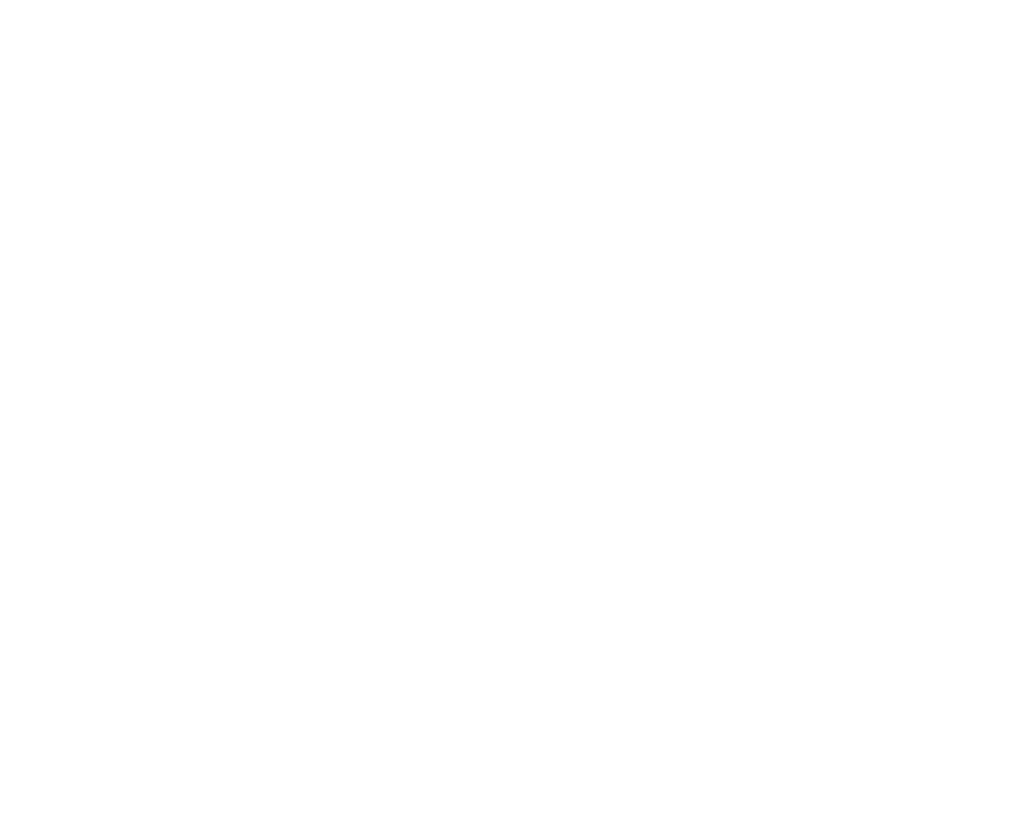
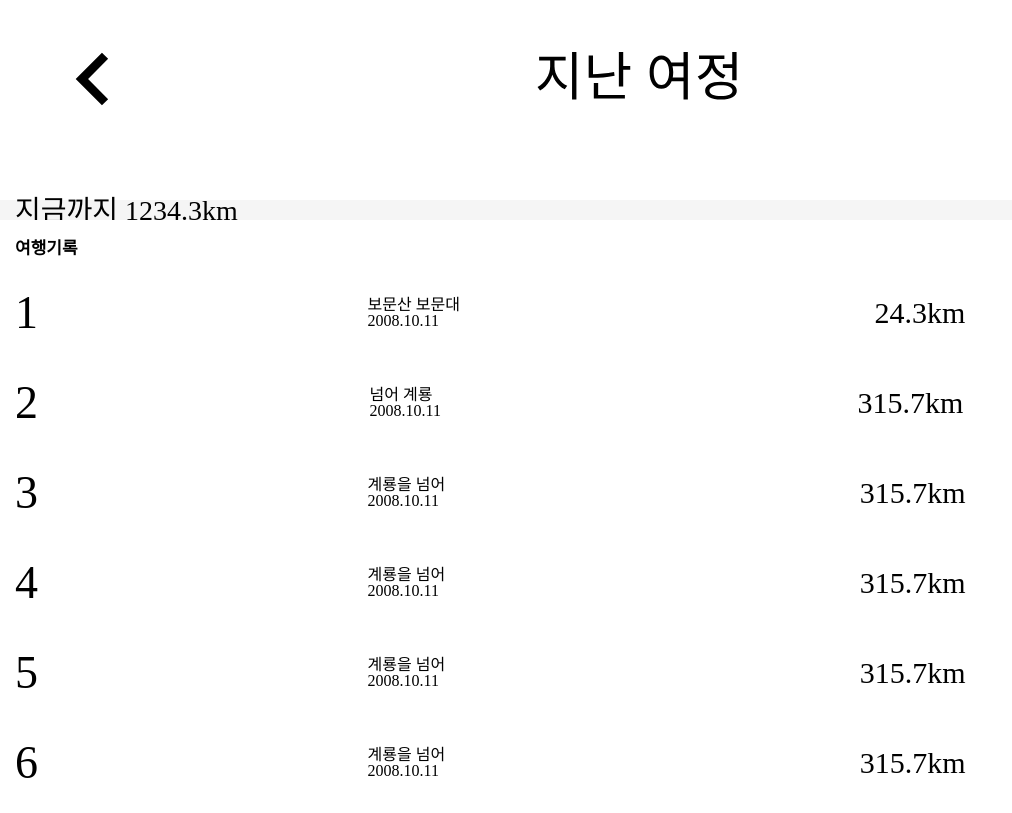
Before and after one commit to DSM-Hackathon-2024-team-5/justg0-frontend, a React (Vite) app: page /trip in a window 1280 px wide. Before the commit this address had no page. Shown: the whole page, without its empty margins (0-1012 px from the left). Built offline with nearby package versions, Linux system fonts and the light colour scheme.

Commit message:
지난 여정 페이지 작성

```diff
--- a/src/pages/signup.jsx
+++ b/src/pages/signup.jsx
@@ -99,8 +99,6 @@ function Signup() {
         </InputContainer>
         <InputContainer id="password">
           <Input type="password" placeholder="비밀번호를 입력해주세요" />
-          <Img $open src="/images/Vector.svg" alt="open" id='open'/>
-          <Img $open src="/images/eye.svg" alt="closed" id='closed'/>
         </InputContainer>
         <InputContainer id="password">
           <Input type="text" placeholder="닉네임을 입력해주세요" />
--- a/src/pages/trip.jsx
+++ b/src/pages/trip.jsx
@@ -0,0 +1,187 @@
+import React from 'react';
+import styled from 'styled-components';
+
+const Body = styled.div`
+  background-color: rgb(245, 245, 245);
+  margin: 0;
+`;
+
+const Title = styled.div`
+  background-color: white;
+  height: 200px;
+
+  img {
+    width: 100vw;
+  }
+
+  p {
+    font-size: 28px;
+    margin-left: 15px;
+    margin-top: 30px;
+    line-height: 40px;
+  }
+    ${({theme, $bolder}) => ($bolder === theme.font.headLine)};
+`;
+
+const TripRecord = styled.div`
+  background-color: white;
+  position: relative;
+  top: 20px;
+`;
+
+const Record = styled.div`
+  display: flex;
+  align-items: center;
+  height: 80px;
+  padding-bottom: 10px;
+  justify-content: space-between;
+
+  h1 {
+    font-size: 50px;
+    font-weight: 500;
+    margin-right: 15px;
+    margin-left: 15px;
+    display: flex;
+    align-items: center;
+
+    &:first-child {
+      font-size: 46px;
+    }
+  }
+
+  p {
+    b {
+      display: block;
+
+      span {
+        display: block;
+      }
+    }
+  }
+
+  #KM {
+    font-size: 30px;
+    display: flex;
+    align-items: center;
+    margin-left: 100px;
+  }
+
+  #KM b{
+    display: flex;
+    justify-content: flex-start;
+    float: left;
+  }
+
+  img {
+    /* 이미지 스타일이 여기에 추가될 수 있습니다 */
+  }
+`;
+
+const RecordTitle = styled.p`
+  margin: 0;
+  margin-left: 15px;
+  padding-top: 20px;
+  font-size: 17px;
+  font-weight: 700;
+`;
+
+function App() {
+  return (
+    <Body>
+      <Title>
+        <img src="/images/Group15.svg" alt="title logo" />
+        <p $bolder>
+          <b>
+            지금까지 <span>1234.3km</span>
+            <br />
+            여행했어요!
+          </b>
+        </p>
+      </Title>
+
+      <TripRecord>
+        <RecordTitle>여행기록</RecordTitle>
+        <br />
+        <Record>
+          <h1>1</h1>
+          <p>
+            <b>
+            보문산 보문대
+              <br />
+              <span>2008.10.11</span>
+            </b>
+          </p>
+          <span id="KM">24.3km</span>
+          <img src="" alt="" />
+        </Record>
+
+        <Record>
+          <h1>2</h1>
+          <p>
+            <b>
+            넘어 계룡
+              <br />
+              <span>2008.10.11</span>
+            </b>
+          </p>
+          <span id="KM">315.7km</span>
+          <img src="" alt="" />
+        </Record>
+
+        <Record>
+          <h1>3</h1>
+          <p>
+            <b>
+            계룡을 넘어
+              <br />
+              <span>2008.10.11</span>
+            </b>
+          </p>
+          <span id="KM">315.7km</span>
+          <img src="" alt="" />
+        </Record>
+
+        <Record>
+          <h1>4</h1>
+          <p>
+            <b>
+            계룡을 넘어
+              <br />
+              <span>2008.10.11</span>
+            </b>
+          </p>
+          <span id="KM">315.7km</span>
+          <img src="" alt="" />
+        </Record>
+
+        <Record>
+          <h1>5</h1>
+          <p>
+            <b>
+            계룡을 넘어
+              <br />
+              <span>2008.10.11</span>
+            </b>
+          </p>
+          <span id="KM">315.7km</span>
+          <img src="" alt="" />
+        </Record>
+
+        <Record>
+          <h1>6</h1>
+          <p>
+            <b>
+            계룡을 넘어
+              <br />
+              <span>2008.10.11</span>
+            </b>
+          </p>
+          <span id="KM">315.7km</span>
+          <img src="" alt="" />
+        </Record>
+      </TripRecord>
+    </Body>
+  );
+}
+
+export default App;
--- a/src/router.jsx
+++ b/src/router.jsx
@@ -2,6 +2,7 @@ import { BrowserRouter, Routes, Route } from "react-router-dom";
 import Login from "./pages/login";
 import SignUp from "./pages/signup";
 import Main from "./pages/main";
+import Trip from "./pages/trip";
 
 export const Router = () => {
   return (
@@ -10,6 +11,7 @@ export const Router = () => {
         <Route path="/" element={<Main />} />
         <Route path="/login" element={<Login />} />
         <Route path="/signup" element={<SignUp />} />
+        <Route path="/trip" element={<Trip />} />
       </Routes>
     </BrowserRouter>
   );
```
Also changed, not shown: public/images/Group15.svg (added).
